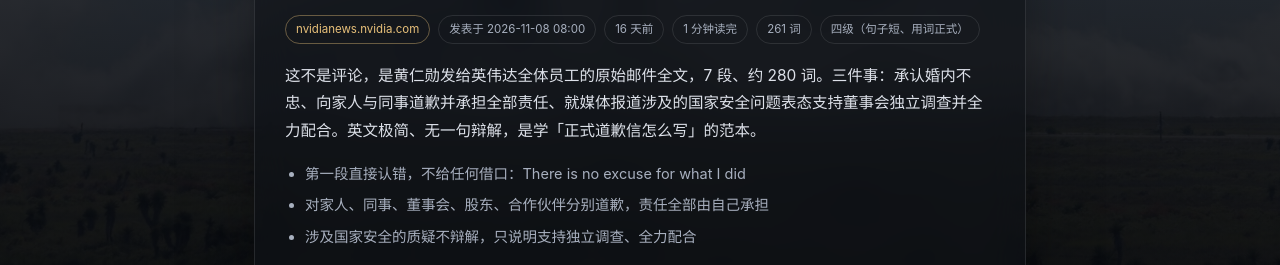
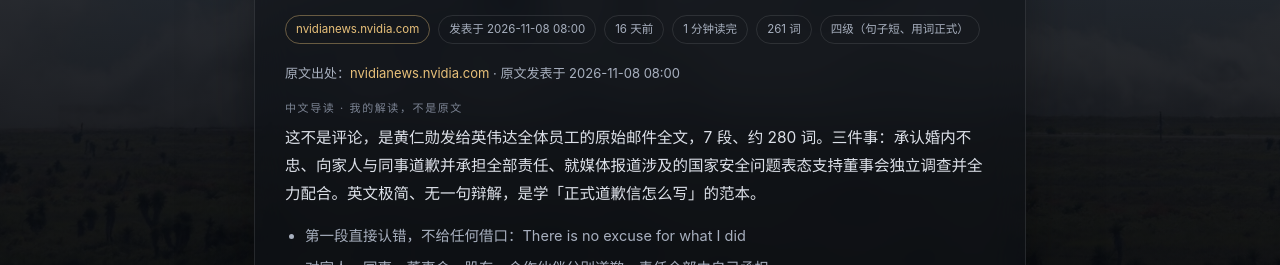
Before and after one commit to kuangketongxue/english-daily, a plain HTML site: page index.html in a window 1280 px wide. Shown: the part 494-759 px from the top of the page. Drawn offline with Linux system fonts and the light colour scheme.

Commit message:
页面区分：原文出处 + 中文导读标注为非原文

```diff
--- a/app.js
+++ b/app.js
@@ -100,7 +100,8 @@ function heroCard(it) {
       ${it.words ? `<span class="tag">${it.words} 词</span>` : ''}
       ${it.difficulty ? `<span class="tag">${it.difficulty}</span>` : ''}
     </div>
-    ${it.digest ? `<p class="digest">${it.digest}</p>` : `<p class="digest">${it.excerpt || ''}</p>`}
+    <div class="src-line">原文出处：<a href="${it.link}" target="_blank" rel="noopener">${it.source}</a>${when ? ` · 原文发表于 ${when}` : ''}</div>
+    ${it.digest ? `<p class="dlab">中文导读 · 我的解读，不是原文</p><p class="digest">${it.digest}</p>` : `<p class="digest">${it.excerpt || ''}</p>`}
     ${it.points && it.points.length ? `<ul class="points">${it.points.map(p => `<li>${p}</li>`).join('')}</ul>` : ''}
     <div class="acts">
       ${starsHtml(it.date)}
--- a/style.css
+++ b/style.css
@@ -44,6 +44,9 @@ body{
 .hero .digest{margin:0 0 16px;font-size:15.5px;color:#dde1e9}
 .hero .points{margin:0 0 18px;padding-left:20px;color:var(--dim);font-size:14.5px}
 .hero .points li{margin:6px 0}
+.src-line{font-size:13px;color:var(--dim);margin:0 0 14px}
+.src-line a{color:var(--gold);text-decoration:none}
+.dlab{font-size:11px;letter-spacing:1.6px;color:var(--faint);margin:0 0 6px;text-transform:uppercase}
 .meta{display:flex;flex-wrap:wrap;gap:8px;margin-bottom:18px}
 .tag{font-size:11.5px;color:var(--dim);border:1px solid var(--line);border-radius:999px;padding:3px 10px}
 .tag.src{color:var(--gold);border-color:rgba(232,192,122,.4)}
```
